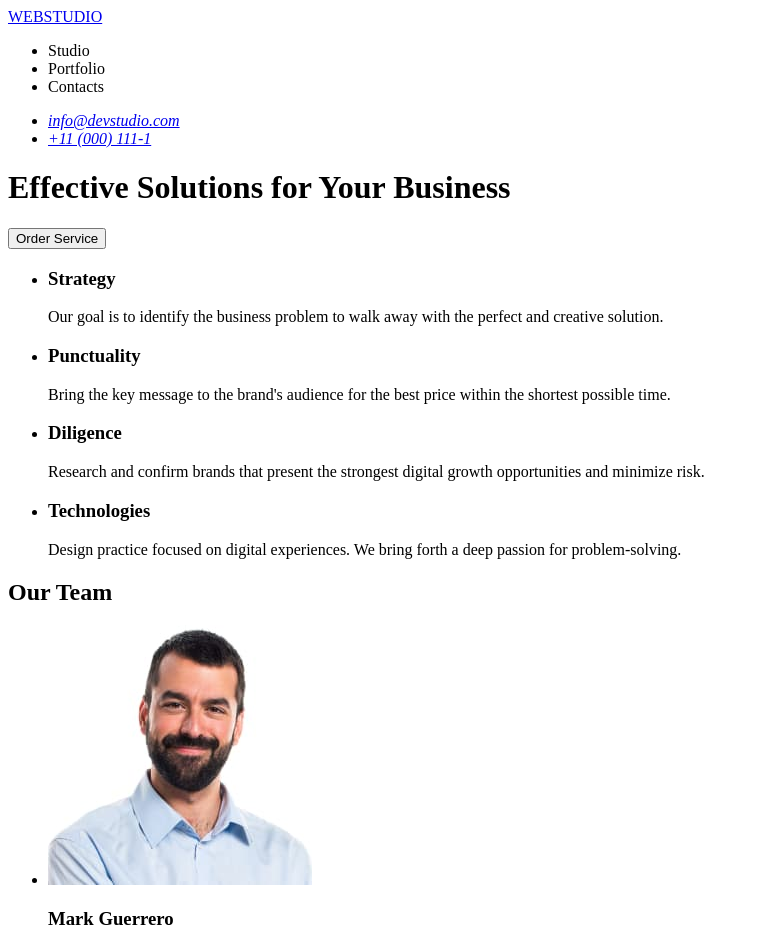
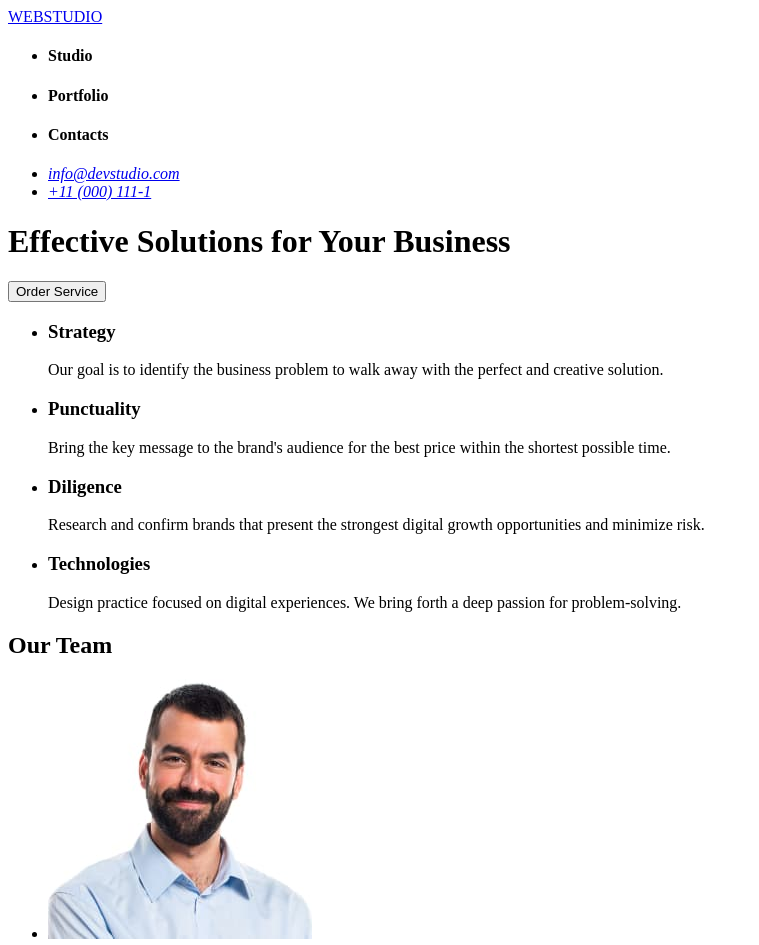
Before and after one commit to Yaskee/goit-markup-hw-01, a plain HTML site: page index.html in a window 1280 px wide. Shown: the top 945 px of the page, without its empty margins (0-759 px from the left). Drawn offline with Linux system fonts and the light colour scheme.

Commit message:
final changes

```diff
--- a/index.html
+++ b/index.html
@@ -7,13 +7,18 @@
 </head>
 <body>
     <header>
-        <section>
         <a href="./images/logo-header.svg">WEBSTUDIO</a>
         <nav>
           <ul>
-           <li>Studio</li>
-           <li>Portfolio</li>
-           <li>Contacts</li>
+            <li>
+              <h4>Studio</h4>
+            </li>
+            <li>
+              <h4>Portfolio</h4>
+            </li>
+            <li>
+              <h4>Contacts</h4>
+            </li>
           </ul>
         </nav>
         <address>
@@ -26,7 +31,6 @@
             </li>
           </ul>
         </address>
-        </section>
     </header>
     <main>
         <h1>Effective Solutions for Your Business</h1>
```
